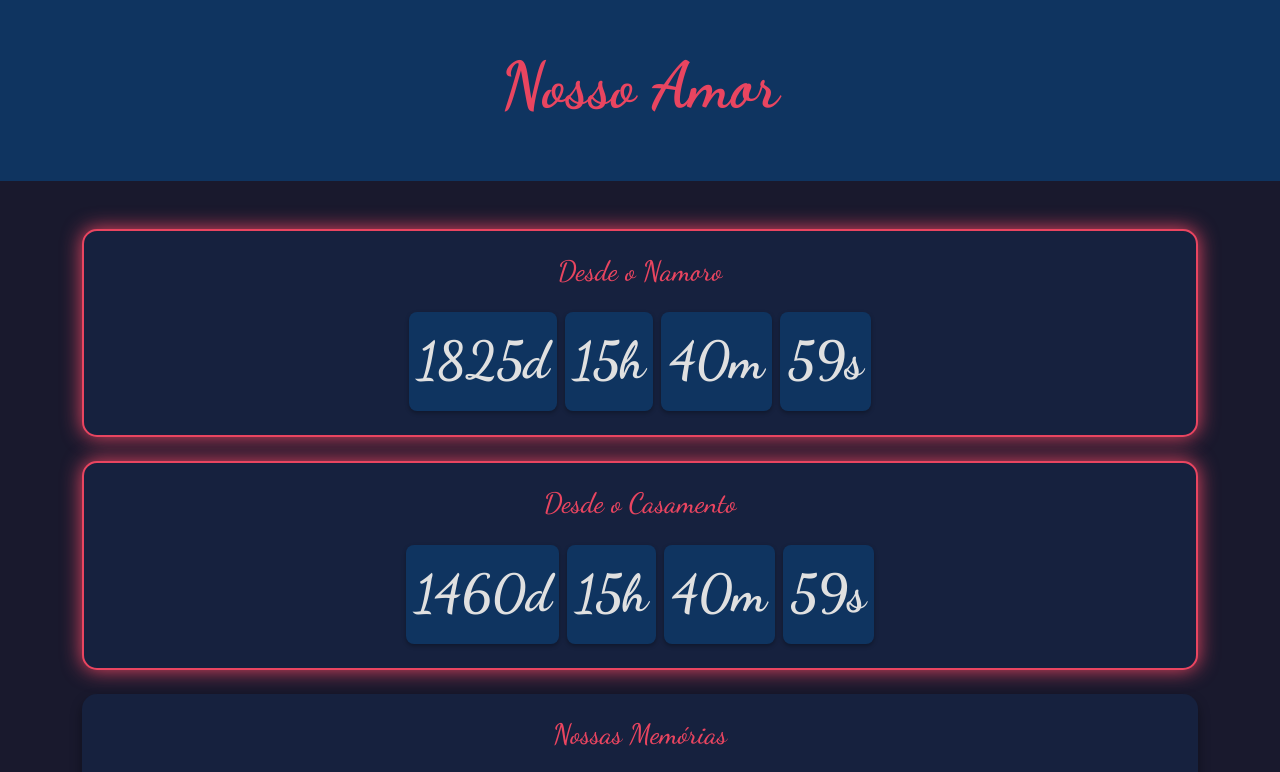
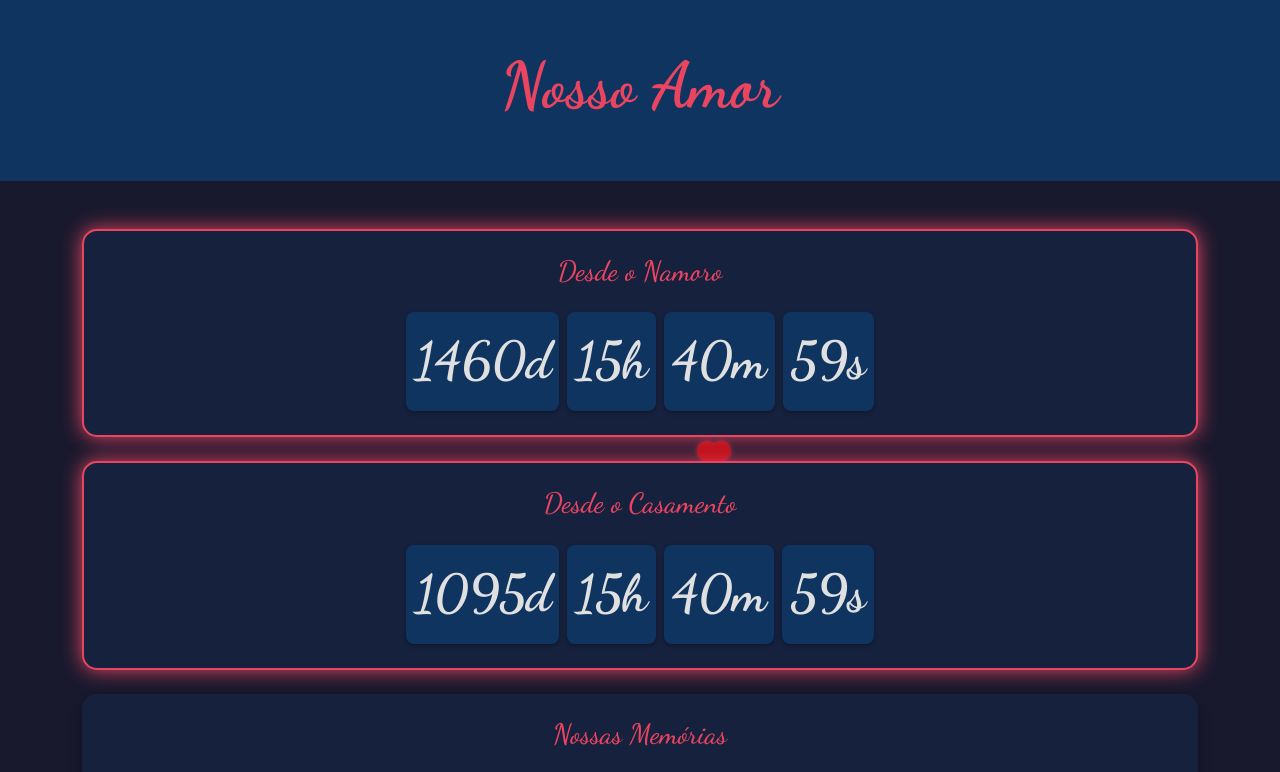
Before and after one commit to Bragiattovsk/Presente, a plain HTML site: page index.html in a window 1280 px wide. Shown: the top 772 px of the page. Drawn offline with nearby package versions, Linux system fonts and the light colour scheme.

Commit message:
Updated project
Foram adicionados animações de fundo de corações subindo, adicionado também um botão para ouvir a uma música e também ajustado a largura das imagens na visão de celular

```diff
--- a/index.html
+++ b/index.html
@@ -11,6 +11,16 @@
     <link rel="stylesheet" href="style.css">
 </head>
 <body>
+    <div class="hearts-background">
+        <!-- Crie vários corações com posições e delays aleatórios -->
+        <div class="heart" style="left: 10%; animation-delay: 0s;"></div>
+        <div class="heart" style="left: 25%; animation-delay: 2s;"></div>
+        <div class="heart" style="left: 40%; animation-delay: 4s;"></div>
+        <div class="heart" style="left: 55%; animation-delay: 1s;"></div>
+        <div class="heart" style="left: 70%; animation-delay: 3s;"></div>
+        <div class="heart" style="left: 85%; animation-delay: 5s;"></div>
+    </div>
+
     <div id="loading-overlay">
         <div class="spinner"></div>
     </div>
--- a/script.js
+++ b/script.js
@@ -8,8 +8,8 @@ document.addEventListener('DOMContentLoaded', () => {
         }, 500);
     }, 1000);
 
-    const datingStartDate = new Date('2020-06-10T00:00:00'); // Data do namoro
-    const marriageDate = new Date('2021-06-10T00:00:00');    // Data do casamento
+    const datingStartDate = new Date('2021-06-10T00:00:00'); // Data do namoro
+    const marriageDate = new Date('2022-06-10T00:00:00');    // Data do casamento
 
     const daysDating = document.getElementById('days-dating');
     const hoursDating = document.getElementById('hours-dating');
--- a/style.css
+++ b/style.css
@@ -130,7 +130,8 @@ section {
 
 /* Galeria de Fotos */
 #photo-gallery .img-fluid {
-    height: 140px; /* Altura fixa para consistência em mobile */
+    height: 240px; /* Altura fixa para consistência em mobile */
+    max-width: 150px;
     object-fit: cover; /* Garante que a imagem preencha o espaço */
     border: 2px solid var(--accent-color);
     transition: transform 0.3s ease, box-shadow 0.3s ease, border-color 0.3s ease;
@@ -215,3 +216,61 @@ body::before {
         height: 200px; /* Altura maior para desktops */
     }
 }
+
+/* Corações animados no fundo */
+.hearts-background {
+    position: fixed;
+    top: 0;
+    left: 0;
+    width: 100%;
+    height: 100%;
+    pointer-events: none;
+    overflow: hidden;
+    z-index: 0;
+}
+
+.heart {
+    position: absolute;
+    width: 20px;
+    height: 20px;
+    background: red;
+    transform: rotate(45deg);
+    animation: floatHearts 10s linear infinite;
+    opacity: 0; /* começar invisível */
+    animation-fill-mode: backwards; /* animação inicia ocultando */
+    filter: drop-shadow(0 0 2px #b03a6a);
+}
+
+.heart::before,
+.heart::after {
+    content: "";
+    position: absolute;
+    width: 20px;
+    height: 20px;
+    background: red;
+    border-radius: 50%;
+}
+
+.heart::before {
+    top: -10px;
+    left: 0;
+}
+
+.heart::after {
+    left: -10px;
+    top: 0;
+}
+
+@keyframes floatHearts {
+    0% {
+    transform: translateY(100vh) rotate(45deg);
+    opacity: 0;
+    }
+    30% {
+    opacity: 0.8;
+    }
+    100% {
+    transform: translateY(-10vh) rotate(45deg);
+    opacity: 0;
+    }
+}
```
